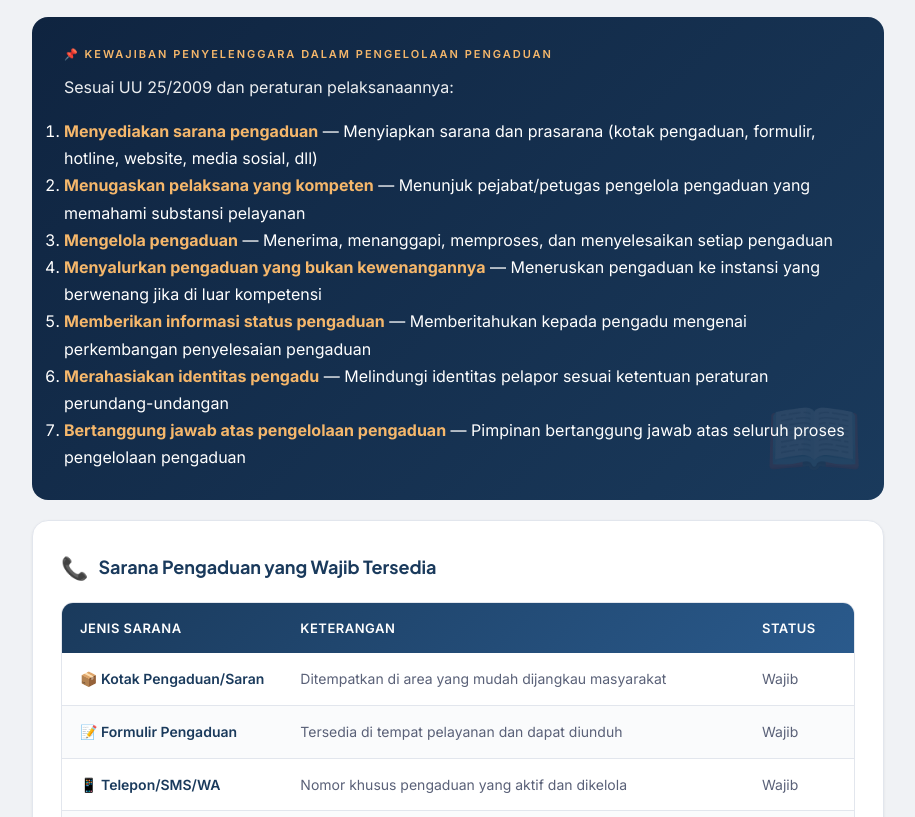
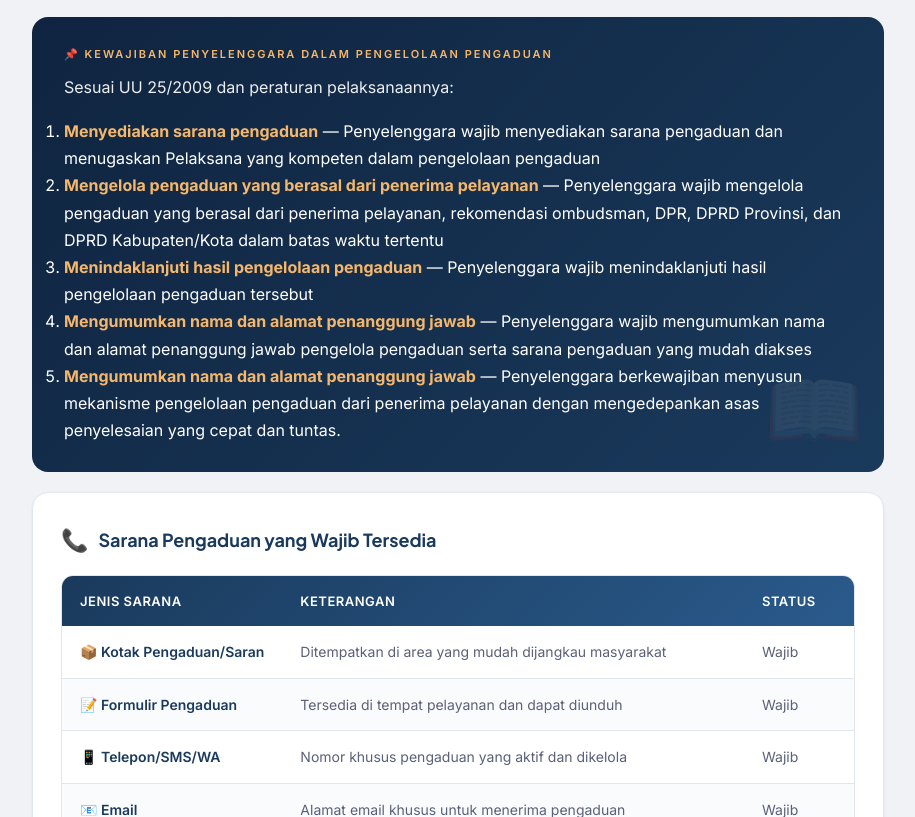
Before and after one commit to pandiahmad23-afk/buku-saku, a plain HTML site: page index.html in a window 1280 px wide. Shown: the part 6522-7339 px from the top of the page, without its empty margins (182-1097 px from the left). Drawn offline with Linux system fonts and the light colour scheme.

Commit message:
Update index.html

```diff
--- a/index.html
+++ b/index.html
@@ -1442,20 +1442,14 @@
                 </h3>
                 <p style="margin-bottom: 16px;">Sesuai UU 25/2009 dan peraturan pelaksanaannya:</p>
                 <ol>
-                    <li><strong>Menyediakan sarana pengaduan</strong> — Menyiapkan sarana dan prasarana (kotak
-                        pengaduan, formulir, hotline, website, media sosial, dll)</li>
-                    <li><strong>Menugaskan pelaksana yang kompeten</strong> — Menunjuk pejabat/petugas pengelola
-                        pengaduan yang memahami substansi pelayanan</li>
-                    <li><strong>Mengelola pengaduan</strong> — Menerima, menanggapi, memproses, dan menyelesaikan setiap
-                        pengaduan</li>
-                    <li><strong>Menyalurkan pengaduan yang bukan kewenangannya</strong> — Meneruskan pengaduan ke
-                        instansi yang berwenang jika di luar kompetensi</li>
-                    <li><strong>Memberikan informasi status pengaduan</strong> — Memberitahukan kepada pengadu mengenai
-                        perkembangan penyelesaian pengaduan</li>
-                    <li><strong>Merahasiakan identitas pengadu</strong> — Melindungi identitas pelapor sesuai ketentuan
-                        peraturan perundang-undangan</li>
-                    <li><strong>Bertanggung jawab atas pengelolaan pengaduan</strong> — Pimpinan bertanggung jawab atas
-                        seluruh proses pengelolaan pengaduan</li>
+                    <li><strong>Menyediakan sarana pengaduan</strong> — Penyelenggara wajib menyediakan sarana pengaduan dan menugaskan Pelaksana yang kompeten dalam pengelolaan pengaduan</li>
+                    <li><strong>Mengelola pengaduan yang berasal dari penerima pelayanan</strong> — Penyelenggara wajib mengelola pengaduan yang berasal dari penerima pelayanan,
+                                rekomendasi ombudsman, DPR, DPRD Provinsi, dan DPRD Kabupaten/Kota dalam batas waktu tertentu</li>
+                    <li><strong>Menindaklanjuti hasil pengelolaan pengaduan</strong> — Penyelenggara wajib menindaklanjuti hasil pengelolaan pengaduan tersebut</li>
+                    <li><strong>Mengumumkan nama dan alamat penanggung jawab</strong> — Penyelenggara wajib mengumumkan nama dan alamat penanggung jawab
+                                pengelola pengaduan serta sarana pengaduan yang mudah diakses</li>
+                    <li><strong>Mengumumkan nama dan alamat penanggung jawab</strong> — Penyelenggara berkewajiban menyusun mekanisme pengelolaan pengaduan
+                                dari penerima pelayanan dengan mengedepankan asas penyelesaian yang cepat dan tuntas.</li>
                 </ol>
             </div>
 
```
